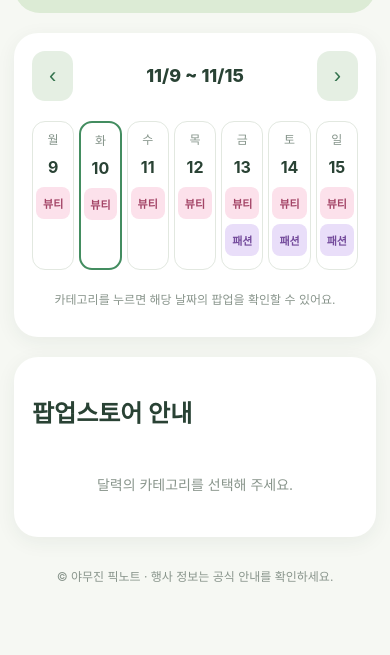
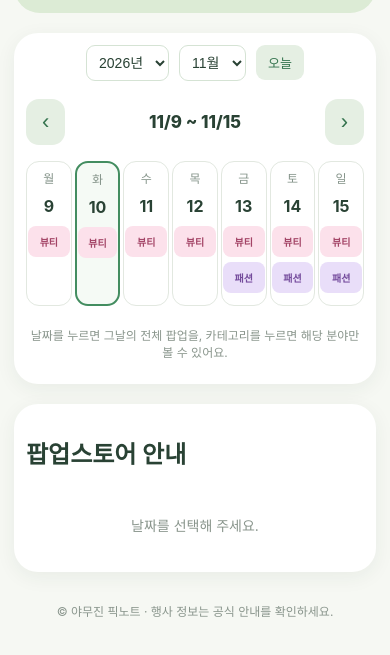
Before and after one commit to boyyaa/yamujin-popup, a plain HTML site: page index.html in a window 390 px wide. Shown: the part 283-938 px from the top of the page. Before the commit the page ends 917 px from the top, so only its background shows below. Drawn offline with Linux system fonts and the light colour scheme.

Commit message:
Refactor HTML structure and styles for calendar

```diff
--- a/index.html
+++ b/index.html
@@ -3,82 +3,30 @@
 <html lang="ko">
 <head>
 <meta charset="UTF-8">
-<meta name="viewport" content="width=device-width, initial-scale=1">
+<meta name="viewport" content="width=device-width,initial-scale=1">
 <title>야무진 픽노트 | 팝업 캘린더</title>
 <style>
 *{box-sizing:border-box}
 html{scroll-behavior:smooth}
-body{
- margin:0;
- background:#f6f8f3;
- color:#294234;
- font-family:-apple-system,BlinkMacSystemFont,
- "Apple SD Gothic Neo",sans-serif;
-}
+body{margin:0;background:#f6f8f3;color:#294234;font-family:-apple-system,BlinkMacSystemFont,"Apple SD Gothic Neo",sans-serif}
 main{max-width:760px;margin:auto;padding:16px 14px 50px}
-.hero{
- background:#dcebd5;
- padding:16px;
- border-radius:26px;
-}
-.hero img{
- width:100%;
- display:block;
- border-radius:20px;
- cursor:pointer;
-}
-.panel{
- background:white;
- border-radius:24px;
- padding:18px;
- margin-top:20px;
- box-shadow:0 5px 20px #263d3010;
-}
-nav{
- display:flex;
- align-items:center;
- justify-content:space-between;
- margin-bottom:20px;
-}
-nav button{
- background:#e5efe3;
- border:0;
- border-radius:13px;
- padding:12px 17px;
- color:#34734e;
- font-size:22px;
- cursor:pointer;
-}
-nav button:disabled{opacity:.25}
-#range{font-size:18px;font-weight:800;text-align:center}
-.week{
- display:grid;
- grid-template-columns:repeat(7,minmax(0,1fr));
- gap:5px;
-}
-.day{
- border:1px solid #e2e8e0;
- border-radius:13px;
- min-height:125px;
- padding:8px 3px;
- text-align:center;
-}
-.today{border:2px solid #438d60}
-.outside{opacity:.3}
+.hero{background:#dcebd5;padding:16px;border-radius:26px}
+.hero img{width:100%;display:block;border-radius:20px;cursor:pointer}
+.panel{background:white;border-radius:24px;padding:18px;margin-top:20px;box-shadow:0 5px 20px #263d3010}
+nav{display:flex;align-items:center;justify-content:space-between;gap:8px;margin-bottom:16px}
+button{cursor:pointer}
+nav button{background:#e5efe3;border:0;border-radius:13px;padding:10px 16px;color:#34734e;font-size:22px}
+#range{font-size:17px;font-weight:800;text-align:center}
+.monthbar{display:flex;align-items:center;justify-content:center;gap:10px;margin-bottom:18px}
+.monthbar select{border:1px solid #d5e3d4;background:white;color:#294234;border-radius:9px;padding:8px;font-size:14px}
+.week{display:grid;grid-template-columns:repeat(7,minmax(0,1fr));gap:5px}
+.day{border:1px solid #e2e8e0;border-radius:13px;min-height:120px;padding:8px 3px;text-align:center;cursor:pointer;background:white;color:inherit}
+.day.today{border-color:#82ad8d}
+.day.selected{border:2px solid #438d60;background:#f5faf5}
+.day.outside{background:#f7f8f6;color:#a2aca4}
 .dayname{font-size:12px;color:#85948a}
 .date{font-size:16px;font-weight:bold;margin:10px 0}
-.cat{
- width:100%;
- display:block;
- border:0;
- border-radius:8px;
- padding:8px 1px;
- margin:5px 0;
- font-size:11px;
- font-weight:bold;
- cursor:pointer;
- overflow-wrap:anywhere;
-}
+.cat{width:100%;display:block;border:0;border-radius:8px;padding:8px 1px;margin:5px 0;font-size:11px;font-weight:bold;overflow-wrap:anywhere}
 .beauty{background:#fce1eb;color:#a34466}
 .fashion{background:#e9def9;color:#744b9c}
 .tech{background:#dceafa;color:#315e96}
@@ -89,67 +37,46 @@ nav button:disabled{opacity:.25}
 .item:last-child{border:0}
 .item h3{margin:6px 0;font-size:17px}
 .item p{font-size:13px;line-height:1.7;color:#647469}
-.link{
- display:inline-block;
- background:#388456;
- color:white;
- text-decoration:none;
- padding:12px 16px;
- border-radius:12px;
- font-size:13px;
- font-weight:bold;
-}
-.empty{
- text-align:center;
- padding:25px 0;
- color:#89958c;
- font-size:14px;
-}
-.hint{
- text-align:center;
- color:#89958c;
- font-size:12px;
- margin-top:20px;
-}
-footer{
- text-align:center;
- color:#89958c;
- font-size:12px;
- margin-top:30px;
+.link{display:inline-block;background:#388456;color:white;text-decoration:none;padding:12px 16px;border-radius:12px;font-size:13px;font-weight:bold}
+.empty{text-align:center;padding:25px 0;color:#89958c;font-size:14px}
+.hint{text-align:center;color:#89958c;font-size:12px;margin-top:20px}
+footer{text-align:center;color:#89958c;font-size:12px;margin-top:30px}
+@media(max-width:390px){
+.panel{padding:12px}
+.week{gap:3px}
+.day{padding:7px 1px}
+.cat{font-size:10px}
 }
 </style>
 </head>
 <body>
 <main>
-
 <section class="hero">
-<img
- src="66293676-C7C2-4089-8697-06C93391229A.png"
- alt="야무진 팝업 캘린더 보러가기"
- onclick="document.getElementById('calendar').scrollIntoView({behavior:'smooth'})"
->
+<img src="66293676-C7C2-4089-8697-06C93391229A.png"
+alt="야무진 팝업 캘린더 보러가기"
+onclick="document.getElementById('calendar').scrollIntoView({behavior:'smooth'})">
 </section>
 
 <section class="panel" id="calendar">
+<div class="monthbar">
+<select id="yearSelect" aria-label="연도"></select>
+<select id="monthSelect" aria-label="월"></select>
+<button id="goToday" style="border:0;background:#e5efe3;color:#34734e;border-radius:9px;padding:8px 12px;font-size:13px">오늘</button>
+</div>
 <nav>
-<button id="prev" onclick="move(-1)">‹</button>
+<button id="prev" aria-label="이전 주">‹</button>
 <div id="range"></div>
-<button id="next" onclick="move(1)">›</button>
+<button id="next" aria-label="다음 주">›</button>
 </nav>
 <div class="week" id="week"></div>
-<p class="hint">카테고리를 누르면 해당 날짜의 팝업을 확인할 수 있어요.</p>
+<p class="hint">날짜를 누르면 그날의 전체 팝업을, 카테고리를 누르면 해당 분야만 볼 수 있어요.</p>
 </section>
 
 <section class="panel" id="detail">
-<h2 id="selected">팝업스토어 안내</h2>
-<div id="results" class="empty">
-달력의 카테고리를 선택해 주세요.
-</div>
+<h2 id="selectedTitle">팝업스토어 안내</h2>
+<div id="results" class="empty">날짜를 선택해 주세요.</div>
 </section>
-
-<footer>
-© 야무진 픽노트 · 행사 정보는 공식 안내를 확인하세요.
-</footer>
+<footer>© 야무진 픽노트 · 행사 정보는 공식 안내를 확인하세요.</footer>
 </main>
 
 <script>
@@ -164,16 +91,15 @@ const categories={
  food:{name:"푸드",css:"food"}
 };
 
-// 테스트용 행사 데이터
-// 실제 행사 정보는 공식 안내 확인 후 교체
+// 기능 확인용 가상 행사
 const events=[
  {
   name:"뷰티 팝업 테스트",
   category:"beauty",
   start:"2026-11-09",
-  end:"2026-11-15",
-  place:"서울 성수동",
-  description:"달력 기능 확인을 위한 테스트 행사입니다.",
+  end:"2026-11-30",
+  place:"테스트용 가상 장소",
+  description:"달력 기능 확인을 위한 가상 행사입니다.",
   url:"https://www.google.com/search?q=성수동+뷰티+팝업스토어"
  },
  {
@@ -181,163 +107,194 @@ const events=[
   category:"fashion",
   start:"2026-11-13",
   end:"2026-11-15",
-  place:"서울 성수동",
-  description:"패션 카테고리와 외부 링크 이동 테스트입니다.",
+  place:"테스트용 가상 장소",
+  description:"카테고리 및 외부 링크 확인을 위한 가상 행사입니다.",
   url:"https://www.google.com/search?q=성수동+패션+팝업스토어"
  }
 ];
 
 const today=new Date();
-const initialMonth=today.getMonth();
-const initialYear=today.getFullYear();
-let current=new Date(
- initialYear,initialMonth,today.getDate()
-);
-
-const weekdays=["일","월","화","수","목","금","토"];
-
-function dateKey(d){
- const y=d.getFullYear();
- const m=String(d.getMonth()+1).padStart(2,"0");
- const day=String(d.getDate()).padStart(2,"0");
- return y+"-"+m+"-"+day;
-}
+today.setHours(12,0,0,0);
+let selectedDate=new Date(today);
+let weekStart=monday(today);
+const $=id=>document.getElementById(id);
 
 function monday(d){
- const x=new Date(d);
+ const x=new Date(d.getFullYear(),d.getMonth(),d.getDate(),12);
  x.setDate(x.getDate()-(x.getDay()+6)%7);
  return x;
 }
-
-function active(date,category){
+function addDays(d,n){
+ const x=new Date(d);
+ x.setDate(x.getDate()+n);
+ return x;
+}
+function key(d){
+ return d.getFullYear()+"-"+
+ String(d.getMonth()+1).padStart(2,"0")+"-"+
+ String(d.getDate()).padStart(2,"0");
+}
+function matches(date,category){
  return events.filter(e=>
-  e.start<=date &&
-  e.end>=date &&
+  e.start<=date&&e.end>=date&&
   (!category||e.category===category)
  );
 }
+function syncSelects(){
+ const y=$("yearSelect"),m=$("monthSelect");
+ y.innerHTML="";
+ for(let year=today.getFullYear()-2;year<=today.getFullYear()+5;year++){
+  const o=document.createElement("option");
+  o.value=year;
+  o.textContent=year+"년";
+  y.append(o);
+ }
+ m.innerHTML="";
+ for(let i=1;i<=12;i++){
+  const o=document.createElement("option");
+  o.value=i-1;
+  o.textContent=i+"월";
+  m.append(o);
+ }
+ y.value=selectedDate.getFullYear();
+ m.value=selectedDate.getMonth();
+}
+function render(){
+ syncSelects();
+ const end=addDays(weekStart,6);
+ $("range").textContent=
+ (weekStart.getMonth()+1)+"/"+weekStart.getDate()+
+ " ~ "+(end.getMonth()+1)+"/"+end.getDate();
 
-function render(){
- const start=monday(current);
- const end=new Date(start);
- end.setDate(start.getDate()+6);
-
- document.getElementById("range").textContent=
- (start.getMonth()+1)+"/"+start.getDate()+
- " ~ "+
- (end.getMonth()+1)+"/"+end.getDate();
-
- const container=document.getElementById("week");
- container.innerHTML="";
+ const grid=$("week");
+ grid.replaceChildren();
 
  for(let i=0;i<7;i++){
-  const d=new Date(start);
-  d.setDate(start.getDate()+i);
+  const d=addDays(weekStart,i);
+  const date=key(d);
+  const cell=document.createElement("div");
+  cell.className="day";
+  cell.setAttribute("role","button");
+  cell.tabIndex=0;
+  cell.setAttribute("aria-label",date+" 전체 팝업 보기");
 
-  const key=dateKey(d);
-  const cell=document.createElement("div");
+  if(date===key(today))cell.classList.add("today");
+  if(date===key(selectedDate))cell.classList.add("selected");
+  if(d.getMonth()!==selectedDate.getMonth())cell.classList.add("outside");
 
-  cell.className="day";
-  if(key===dateKey(today))cell.classList.add("today");
-  if(d.getMonth()!==initialMonth)cell.classList.add("outside");
-
-  const dayname=document.createElement("div");
-  dayname.className="dayname";
-  dayname.textContent=weekdays[d.getDay()];
+  const name=document.createElement("div");
+  name.className="dayname";
+  name.textContent=["일","월","화","수","목","금","토"][d.getDay()];
 
   const number=document.createElement("div");
   number.className="date";
   number.textContent=d.getDate();
+  cell.append(name,number);
 
-  cell.append(dayname,number);
+  const choose=()=>{
+   selectedDate=new Date(d);
+   render();
+   show(date,null);
+  };
+  cell.addEventListener("click",choose);
+  cell.addEventListener("keydown",e=>{
+   if(e.key==="Enter"||e.key===" "){
+    e.preventDefault();
+    choose();
+   }
+  });
 
-  if(d.getMonth()===initialMonth){
-   Object.keys(categories).forEach(id=>{
-    if(active(key,id).length>0){
-     const btn=document.createElement("button");
-     btn.className="cat "+categories[id].css;
-     btn.textContent=categories[id].name;
-     btn.onclick=()=>show(key,id);
-     cell.appendChild(btn);
-    }
-   });
+  for(const id of Object.keys(categories)){
+   if(matches(date,id).length){
+    const b=document.createElement("button");
+    b.className="cat "+categories[id].css;
+    b.textContent=categories[id].name;
+    b.addEventListener("click",e=>{
+     e.stopPropagation();
+     selectedDate=new Date(d);
+     render();
+     show(date,id);
+    });
+    cell.append(b);
+   }
+  }
+  grid.append(cell);
+ }
+}
+function show(date,category){
+ const list=matches(date,category);
+ $("selectedTitle").textContent=
+ Number(date.slice(5,7))+"월 "+
+ Number(date.slice(8,10))+"일 · "+
+ (category?categories[category].name:"전체 팝업");
+
+ const root=$("results");
+ root.replaceChildren();
+ root.className="";
+
+ if(!list.length){
+  root.className="empty";
+  root.textContent="등록된 팝업이 없습니다.";
+ }
+ for(const e of list){
+  const item=document.createElement("div");
+  item.className="item";
+  const h=document.createElement("h3");
+  h.textContent=e.name;
+  item.append(h);
+
+  for(const s of [
+   "📍 "+e.place,
+   "📅 "+e.start+" ~ "+e.end,
+   e.description
+  ]){
+   const p=document.createElement("p");
+   p.textContent=s;
+   item.append(p);
   }
 
-  container.appendChild(cell);
+  if(e.url){
+   const a=document.createElement("a");
+   a.className="link";
+   a.href=e.url;
+   a.target="_blank";
+   a.rel="noopener noreferrer";
+   a.textContent="행사 정보 보러가기 →";
+   item.append(a);
+  }
+  root.append(item);
  }
-
- const previous=new Date(current);
- previous.setDate(previous.getDate()-7);
-
- const next=new Date(current);
- next.setDate(next.getDate()+7);
-
- document.getElementById("prev").disabled=
- previous.getMonth()!==initialMonth;
-
- document.getElementById("next").disabled=
- next.getMonth()!==initialMonth;
+ $("detail").scrollIntoView({
+  behavior:"smooth",block:"start"
+ });
 }
 
-function move(direction){
- const next=new Date(current);
- next.setDate(next.getDate()+direction*7);
-
- if(next.getFullYear()!==initialYear ||
-    next.getMonth()!==initialMonth)return;
-
- current=next;
+$("prev").addEventListener("click",()=>{
+ weekStart=addDays(weekStart,-7);
+ selectedDate=new Date(weekStart);
+ render();
+});
+$("next").addEventListener("click",()=>{
+ weekStart=addDays(weekStart,7);
+ selectedDate=new Date(weekStart);
+ render();
+});
+function jump(){
+ selectedDate=new Date(
+  Number($("yearSelect").value),
+  Number($("monthSelect").value),1,12
+ );
+ weekStart=monday(selectedDate);
  render();
 }
-
-function show(date,category){
- const list=active(date,category);
- const selected=document.getElementById("selected");
- const result=document.getElementById("results");
-
- selected.textContent=
- date.slice(5,7)+"월 "+
- date.slice(8,10)+"일 · "+
- categories[category].name;
-
- result.innerHTML="";
- result.className="";
-
- list.forEach(e=>{
-  const item=document.createElement("div");
-  item.className="item";
-
-  const title=document.createElement("h3");
-  title.textContent=e.name;
-
-  const place=document.createElement("p");
-  place.textContent="📍 "+e.place;
-
-  const period=document.createElement("p");
-  period.textContent="📅 "+e.start+" ~ "+e.end;
-
-  const desc=document.createElement("p");
-  desc.textContent=e.description;
-
-  item.append(title,place,period,desc);
-
-  if(e.url){
-   const link=document.createElement("a");
-   link.className="link";
-   link.href=e.url;
-   link.target="_blank";
-   link.rel="noopener noreferrer";
-   link.textContent="행사 정보 보러가기 →";
-   item.appendChild(link);
-  }
-
-  result.appendChild(item);
- });
-
- document.getElementById("detail")
- .scrollIntoView({behavior:"smooth",block:"start"});
-}
-
+$("yearSelect").addEventListener("change",jump);
+$("monthSelect").addEventListener("change",jump);
+$("goToday").addEventListener("click",()=>{
+ selectedDate=new Date(today);
+ weekStart=monday(today);
+ render();
+ show(key(today),null);
+});
 render();
 </script>
 </body>
```
